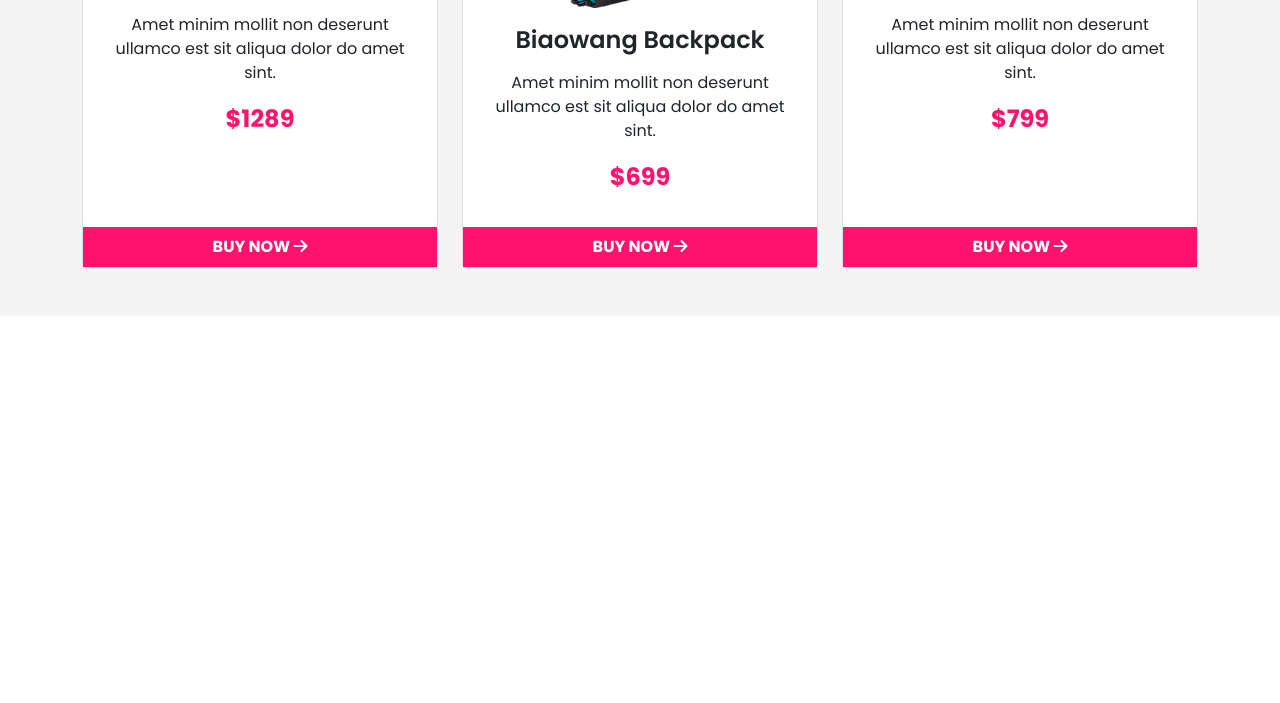
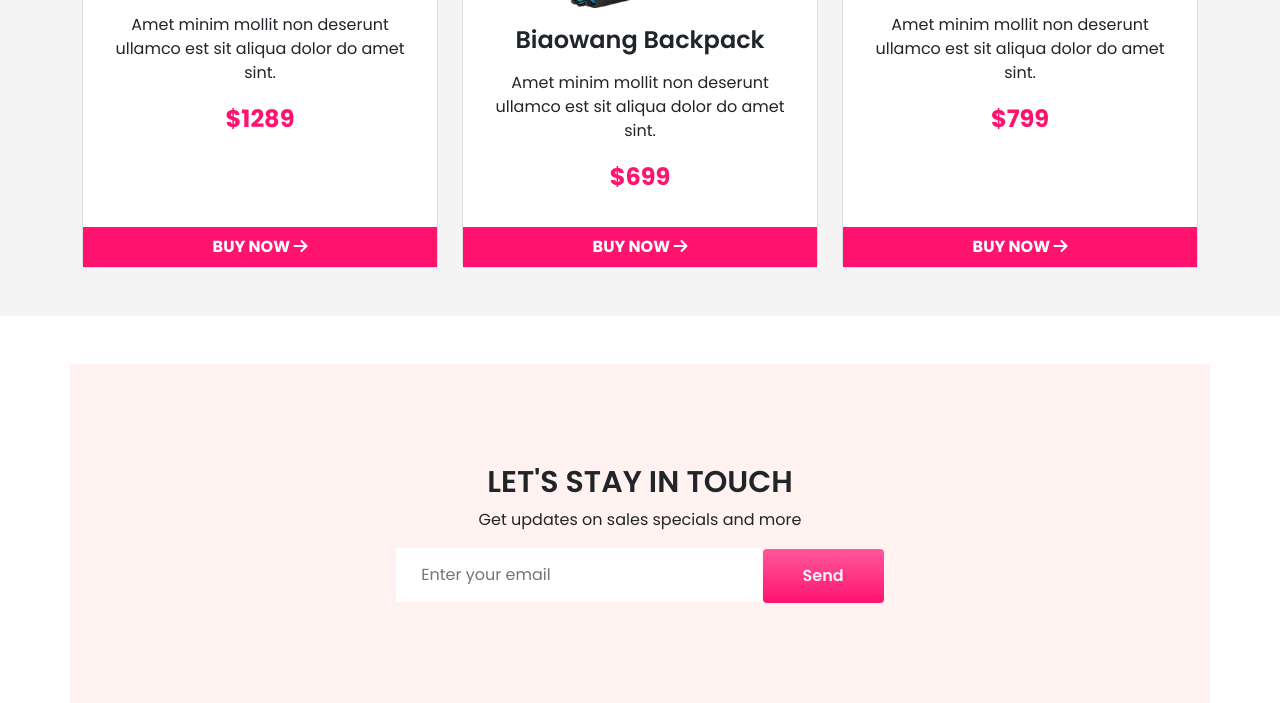
Before and after one commit to salmanahmed643/ecommerce-landing-page-bootstrap, a plain HTML site: page index.html in a window 1280 px wide. Shown: the part 2064-2767 px from the top of the page. Before the commit the page ends 2428 px from the top, so only its background shows below. Drawn offline with Linux system fonts and the light colour scheme.

Commit message:
contact section add

```diff
--- a/css/style.css
+++ b/css/style.css
@@ -155,6 +155,32 @@ body {
     background-color: #FF136F;
 }
 /* shoes end  */
+/* contact section start */
+.contact_section {
+    background-color:#FFF2F1;
+    padding: 100px 0;
+}
+.contat_title h1 {
+    font-size: 30px;
+    font-weight: 600;
+}
+
+
+.contact_email input {
+    padding: 15px 25px;
+    background: #fff;
+    border: none;
+    outline: none;
+}
+.contact_email button {
+    padding: 15px 40px;
+    background: linear-gradient(180deg, #FF589B 0%, #FF136F 100%);
+    border: none;
+    margin-left: -4px;
+    color: whitesmoke;
+    font-weight: 600;
+}
+/* contact section end */
 /* --------------------------- main section end --------------------------- */
 
 
--- a/index.html
+++ b/index.html
@@ -255,7 +255,20 @@
         </div>
       </section>
       <!-- backpack end -->
-
+      <!-- contact section start  -->
+      <section>
+        <div class="container contact_section">
+          <div class="contat_title text-center">
+            <h1> LET'S STAY IN TOUCH </h1>
+            <p> Get updates on sales specials and more </p>
+          </div>
+          <div class="text-center contact_email">
+            <input type="text" placeholder="Enter your email">
+            <button type="submit" class="btn"> Send </button>
+          </div>
+        </div>
+      </section>
+      <!-- contact section end  -->
     </main>
     <!-- ------------------------- main section end -------------------------- -->
 
```
